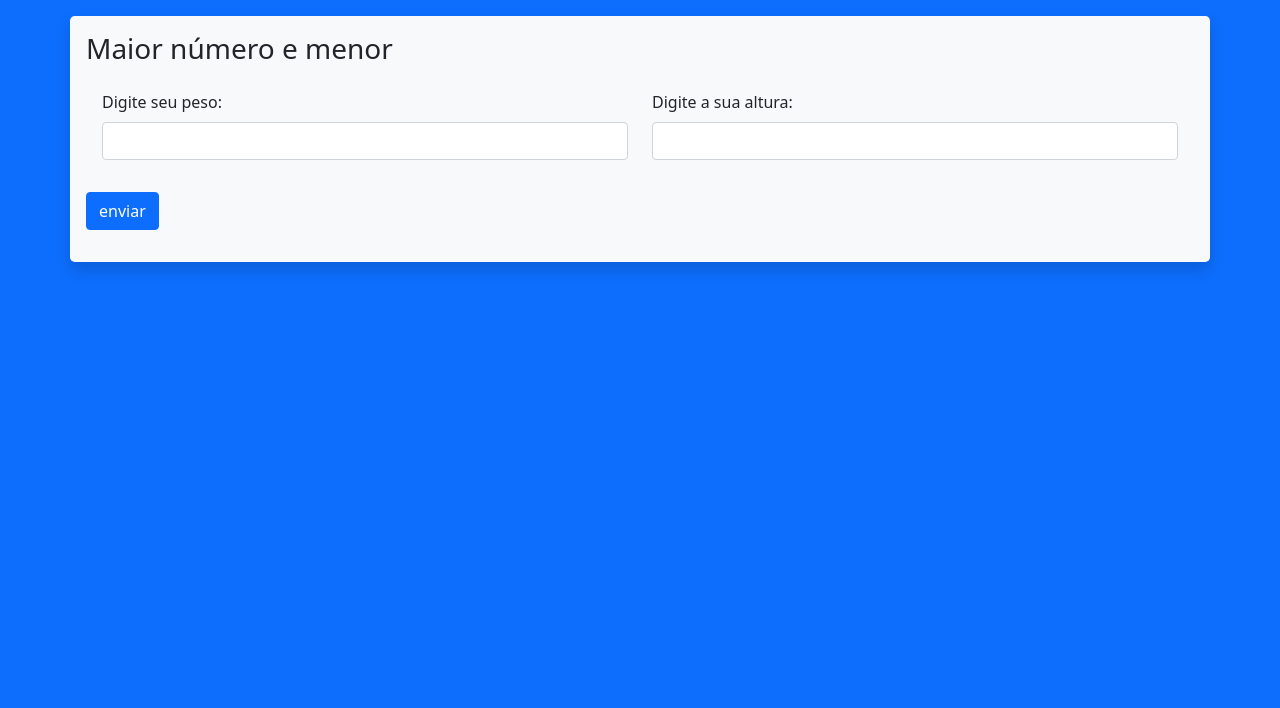
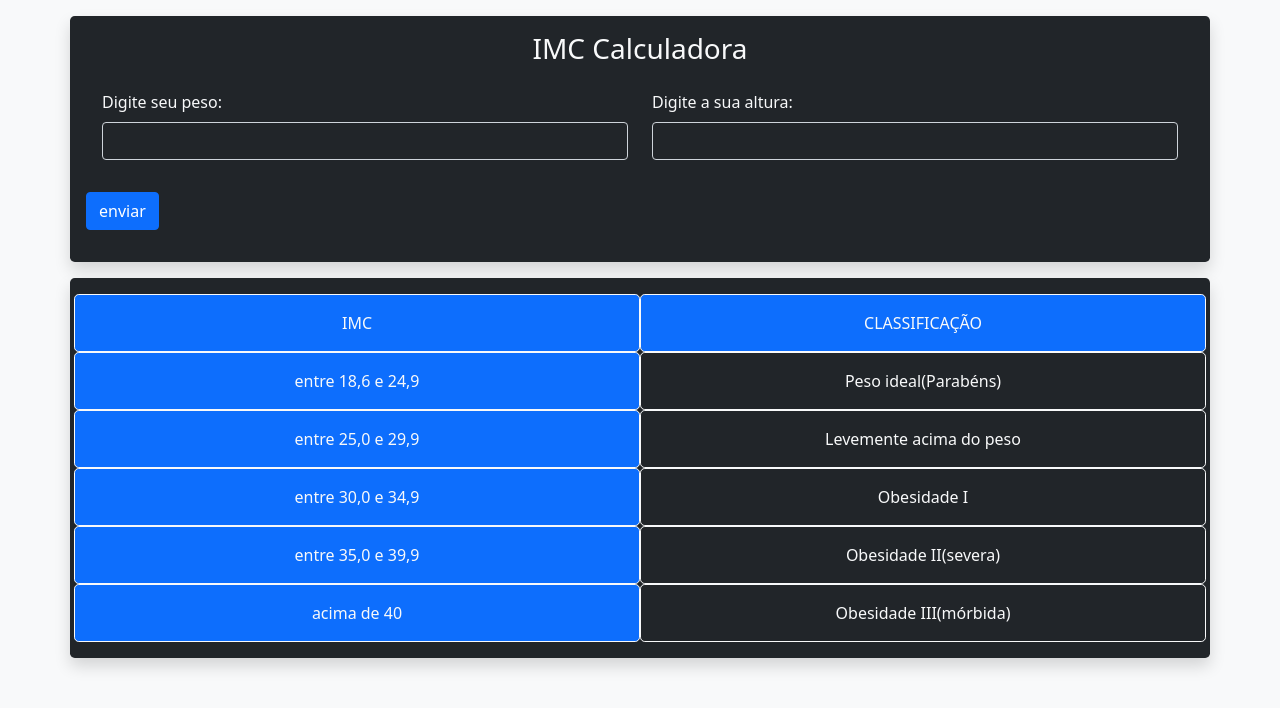
Before and after one commit to GBielMendes7/EletivaI-LinguagemdeProgamacaoIV, a PHP site: page / in a window 1280 px wide. Shown: the top 708 px of the page. Run offline with PHP 8.4, Linux system fonts and the light colour scheme.

Commit message:
csslista3exercicio5

```diff
--- a/Lista de Exercicios 3/lista3Exercicio5/index.php
+++ b/Lista de Exercicios 3/lista3Exercicio5/index.php
@@ -10,18 +10,18 @@
 
     <title>Exercicio 5</title>
   </head>
-  <body class="p-3 bg-primary">
-    <div class="container rounded-3 p-3 shadow bg-light">
-      <h3>Maior número e menor</h3>
+  <body class="p-3 bg-light text-light">
+    <div class="container rounded-3 p-3 shadow bg-dark">
+      <h3 class="text-center">IMC Calculadora</h3>
       <form action="resposta.php" method="post">
         <div class="row p-3">
           <div class="col mb-3">
             <label for="peso" class="form-label">Digite seu peso:</label>
-            <input type="number"  class="form-control" id="peso" name="peso">
+            <input type="number"  class="form-control bg-dark text-light" id="peso" name="peso">
           </div>
           <div class="col mb-3">
             <label for="altura" class="form-label">Digite a sua altura:</label>
-            <input type="number"  class="form-control" id="altura" name="altura">
+            <input type="number"  class="form-control bg-dark text-light" id="altura" name="altura">
           </div>
         </div>
 
@@ -33,9 +33,34 @@
         </div>
 
       </form>
+    </div>
+    <div class="container rounded-3 mt-3 p-3 shadow bg-dark text-center text-light">
+      <div class="row">
+        <div class="col bg-primary p-3 text-light border border-light rounded-3">IMC</div>
+        <div class="col bg-primary p-3 text-light border border-light rounded-3">CLASSIFICAÇÃO</div>
+      </div>
+      <div class="row">
+        <div class="col bg-primary p-3 text-light border border-light rounded-3">entre 18,6 e 24,9</div>
+        <div class="col p-3 border border-light rounded-3">Peso ideal(Parabéns)</div>
+      </div>
+      <div class="row">
+        <div class="col bg-primary p-3 text-light border border-light rounded-3">entre 25,0 e 29,9</div>
+        <div class="col p-3 border border-light rounded-3">Levemente acima do peso</div>
+      </div>
+      <div class="row">
+        <div class="col bg-primary p-3 text-light border border-light rounded-3">entre 30,0 e 34,9</div>
+        <div class="col p-3 border border-light rounded-3">Obesidade I</div>
+      </div>
+      <div class="row">
+        <div class="col bg-primary p-3 text-light border border-light rounded-3">entre 35,0 e 39,9</div>
+        <div class="col p-3 border border-light rounded-3">Obesidade II(severa)</div>
+      </div>
+      <div class="row">
+        <div class="col bg-primary p-3 text-light border border-light rounded-3">acima de 40</div>
+        <div class="col p-3 border border-light rounded-3">Obesidade III(mórbida)</div>
+      </div>
+    </div>
 
-
-    </div>
 
   </body>
 </html>
```
Also changed, not shown: Lista de Exercicios 3/lista3Exercicio5/resposta.php (+18 -13 lines).
